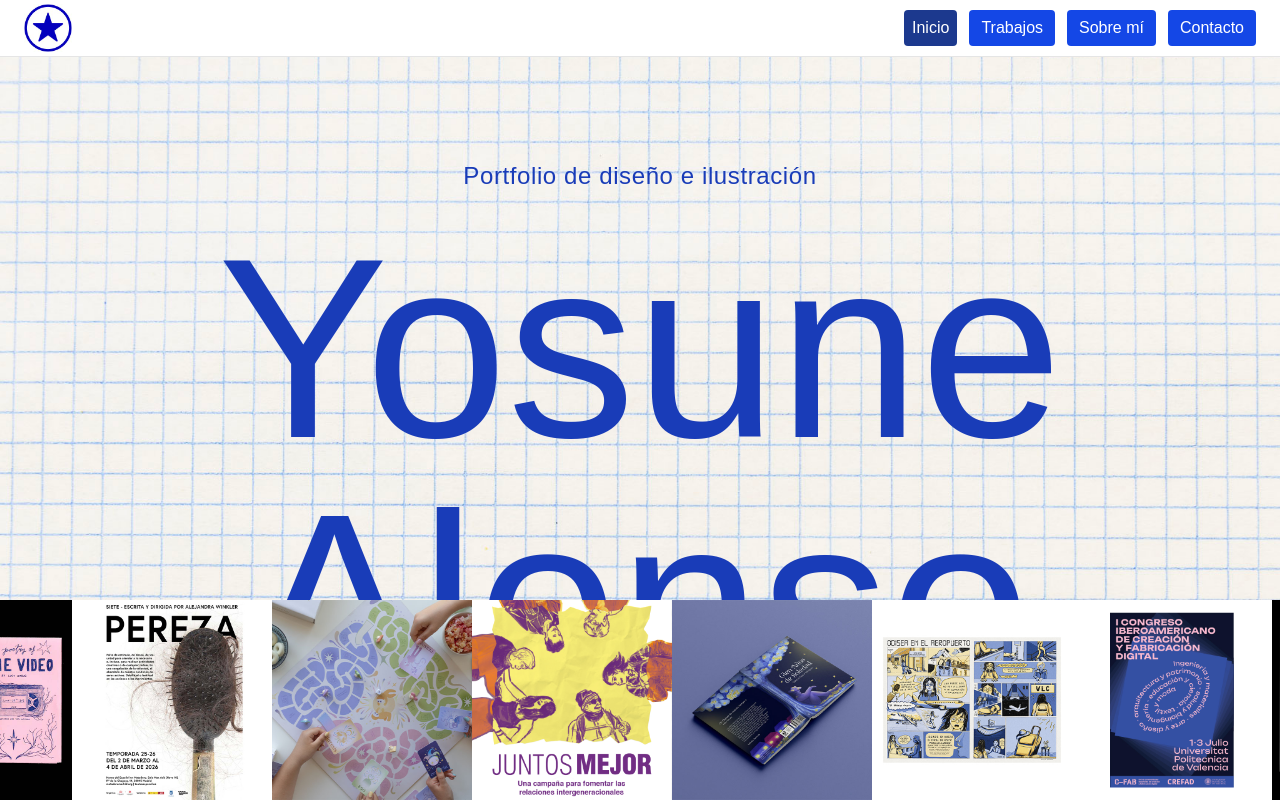
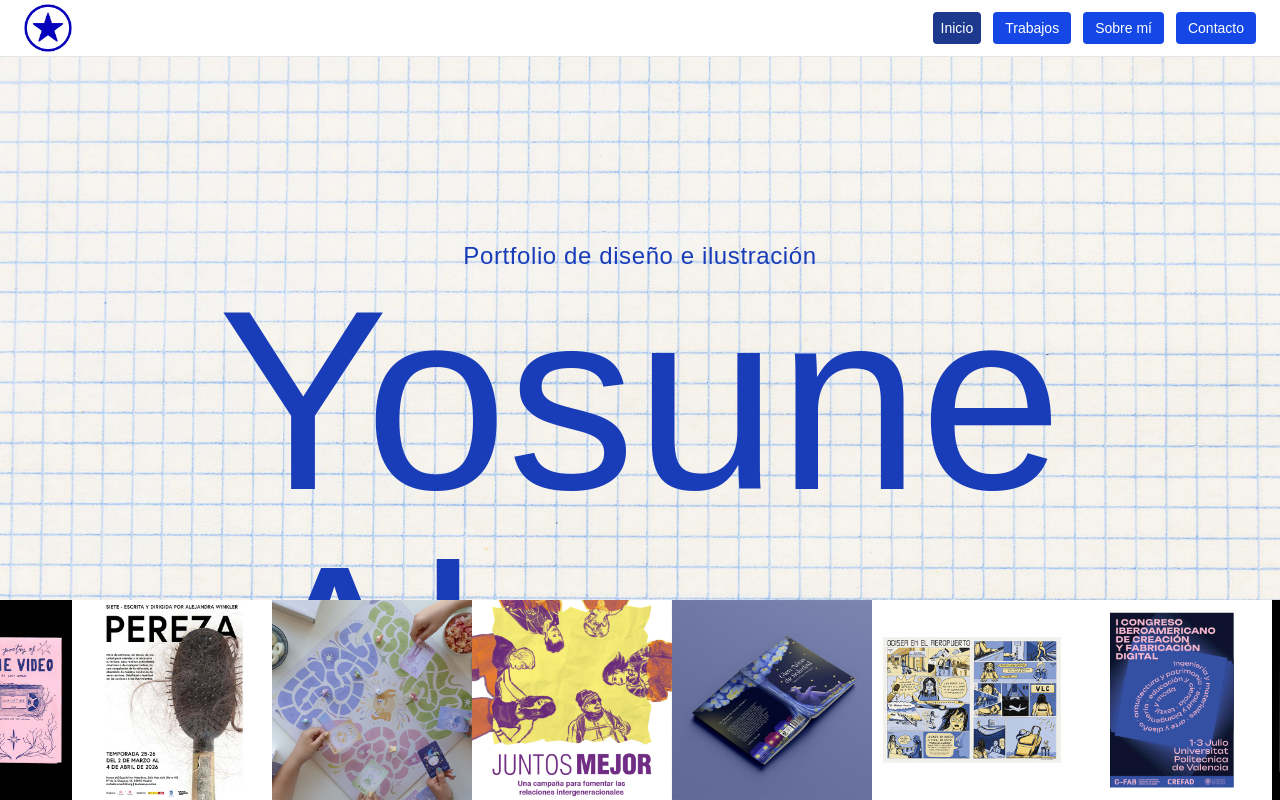
Before and after one commit to yosunealonso/Portfolio, a Vue app: page /#/ in a window 1280 px wide. Built offline with nearby package versions, Linux system fonts and the light colour scheme.

Commit message:
Cambio de tipografía y otras correcciones de estilo

```diff
--- a/src/components/Navbar.vue
+++ b/src/components/Navbar.vue
@@ -14,7 +14,7 @@ const closeMenu = () => {
 </script>
 
 <template>
-  <nav class="sticky top-0 z-50 w-full bg-white border-b">
+  <nav class="sticky top-0 z-50 w-full bg-white border-b ">
     <div class="flex justify-between items-center px-6 py-1">
 
         <RouterLink
@@ -23,15 +23,14 @@ const closeMenu = () => {
         </RouterLink>
 
       <!-- Menú Desktop -->
-      <div class="hidden md:flex gap-3">
+      <div class="portfolio hidden md:flex gap-3">
         <RouterLink
           to="/"
           @click="closeMenu"
           :class="[
-            'flex items-center gap-2 px-2 py-1.5 rounded text-base text-white transition',
+            'flex items-center gap-2 px-2 py-1.5 rounded text-sm text-white transition',
             route.path === '/' ? ' bg-blue-900' : 'font-normal bg-blue-700 hover:bg-blue-800'
           ]"
-          style="font-family: Arial, sans-serif"
         >
           Inicio
         </RouterLink>
@@ -40,10 +39,9 @@ const closeMenu = () => {
           to="/works"
           @click="closeMenu"
           :class="[
-            'flex items-center gap-2 px-3 py-1.5 rounded text-base text-white transition',
+            'flex items-center gap-2 px-3 py-1.5 rounded text-sm text-white transition',
             route.path.startsWith('/works') ? ' bg-blue-900' : 'font-normal bg-blue-700 hover:bg-blue-800'
           ]"
-          style="font-family: Arial, sans-serif"
         >
           Trabajos
         </RouterLink>
@@ -52,10 +50,9 @@ const closeMenu = () => {
           to="/about/bio"
           @click="closeMenu"
           :class="[
-            'flex items-center gap-2 px-3 py-1.5 rounded text-base text-white transition',
+            'flex items-center gap-2 px-3 py-1.5 rounded text-sm text-white transition',
             route.path.startsWith('/about/bio') ? ' bg-blue-800' : 'font-normal bg-blue-700 hover:bg-blue-800'
           ]"
-          style="font-family: Arial, sans-serif"
         >
           Sobre mí
         </RouterLink>
@@ -64,10 +61,9 @@ const closeMenu = () => {
           to="/contact"
           @click="closeMenu"
           :class="[
-            'flex items-center gap-2 px-3 py-1.5 rounded text-base text-white transition',
+            'flex items-center gap-2 px-3 py-1.5 rounded text-sm text-white transition',
             route.path.startsWith('/contact') ? ' bg-blue-800' : 'font-normal bg-blue-700 hover:bg-blue-800'
           ]"
-          style="font-family: Arial, sans-serif"
         >
           Contacto
         </RouterLink>
@@ -120,3 +116,12 @@ const closeMenu = () => {
     </div>
   </nav>
 </template>
+
+<style scoped>
+
+.portfolio {
+  font-family: "rotunda-variable",sans-serif;
+  font-variation-settings: 'wght' 400;
+}
+
+</style>
--- a/src/components/WorkCarousel.vue
+++ b/src/components/WorkCarousel.vue
@@ -20,7 +20,7 @@ const props = defineProps<Props>()
 
 <template>
   <Carousel
-    class="w-full max-w-sm md:max-w-2xl lg:max-w-2xl mx-auto"
+    class="w-full md:max-w-2xl mx-auto"
     :opts="{ loop: true }"
     :plugins="[Autoplay({ delay: 3000 })]"
   >
@@ -31,11 +31,11 @@ const props = defineProps<Props>()
         :key="index"
       >
         <Card class="border-none shadow-none">
-          <CardContent class="p-0 aspect-4/3">
+          <CardContent class=" h-full">
             <img
               :src="`${props.basePath}/${photo}.jpg`"
               :alt="`Image ${index + 1}`"
-              class="w-full h-1xl object-cover rounded-xl"
+              class="h-full object-cover rounded-xl"
             />
           </CardContent>
         </Card>
--- a/src/pages/about/About.vue
+++ b/src/pages/about/About.vue
@@ -11,7 +11,7 @@ style="background-image: url('/images/fondo.jpg');"">
       Sobre mí
     </h1>
 
-    <div class="flex gap-6 border-b pb-4 mb-10">
+    <div class="portfolio text-lg flex gap-6 border-b pb-4 mb-10">
 
 
       <RouterLink
@@ -45,4 +45,9 @@ style="background-image: url('/images/fondo.jpg');"">
   font-style: normal;
 }
 
+.portfolio {
+  font-family: "rotunda-variable",sans-serif;
+  font-variation-settings: 'wght' 400;
+}
+
 </style>
--- a/src/pages/about/Bio.vue
+++ b/src/pages/about/Bio.vue
@@ -1,12 +1,12 @@
 <template>
-   <section class=" px-0 py-0 max-w-6xl">
+   <section class=" portfolio px-0 py-0 max-w-6xl">
 
     <div class="items-start flex flex-col lg:flex-row gap-12">
 
       <!-- foto -->
       <div class="lg:w-1/2">
         <img
-          src="/images/mifoto.png"
+          src="/images/mifoto1.png"
           alt="Foto personal"
           class="w-full rounded-xl object-cover hover:scale-110 hover:rotate-3 transition"
         />
@@ -77,4 +77,9 @@
 
 <style scoped>
 
+.portfolio {
+  font-family: "rotunda-variable",sans-serif;
+  font-variation-settings: 'wght' 400;
+}
+
 </style>
--- a/src/pages/about/Skills.vue
+++ b/src/pages/about/Skills.vue
@@ -7,7 +7,7 @@
 
   <section class="max-w-6xl">
 
-    <div class="grid grid-cols-1 md:grid-cols-3 lg:grid-cols-3 gap-12">
+    <div class="portfolio grid grid-cols-1 md:grid-cols-3 lg:grid-cols-3 gap-12">
 
       <div>
         <div class="flex items-center gap-3 mb-6 text-blue-800">
@@ -164,4 +164,9 @@
 
 <style scoped>
 
+.portfolio {
+  font-family: "rotunda-variable",sans-serif;
+  font-variation-settings: 'wght' 400;
+}
+
 </style>
--- a/src/pages/contact/Contact.vue
+++ b/src/pages/contact/Contact.vue
@@ -20,7 +20,7 @@ const selectedSubject = ref('')
 
 <template>
   <section
-  class="px-6 py-12 min-h-screen flex flex-col"
+  class="portfolio px-6 py-12 min-h-screen flex flex-col"
   style="background-image: url('/images/fondo.jpg')";>
 
     <h1 class="nombre text-7xl text-blue-800 mb-4">Contacto</h1>
@@ -145,4 +145,9 @@ const selectedSubject = ref('')
   font-style: normal;
 }
 
+.portfolio {
+  font-family: "rotunda-variable",sans-serif;
+  font-variation-settings: 'wght' 400;
+}
+
 </style>
--- a/src/pages/home/Home.vue
+++ b/src/pages/home/Home.vue
@@ -8,7 +8,7 @@ import { works } from '@/data/works'
     style="background-image: url('/images/fondo.jpg');"
   >
 
-    <div class="flex flex-col items-center justify-between h-full w-full pt-40 pb-10">
+    <div class="flex flex-col items-center justify-between h-full w-full pt-60 pb-30">
 
       <div class="text-center w-full">
         <p class="portfolio block text-2xl text-blue-800 tracking-wide font-sans hover:text-[#f0b1c3]">
@@ -17,7 +17,7 @@ import { works } from '@/data/works'
       </div>
 
       <div class="flex-1 flex items-center justify-center w-full">
-        <h1 class="nombre block text-[30vw] sm:text-[30vw] md:text-[20vw] leading-none text-blue-800 text-center hover:text-[#f0b1c3]">
+        <h1 class="nombre block text-[30vw] md:text-[20vw] leading-none text-blue-800 text-center hover:text-[#f0b1c3]">
         Yosune Alonso
         </h1>
       </div>
@@ -79,9 +79,8 @@ import { works } from '@/data/works'
 }
 
 .portfolio {
-  font-family: "arial", sans-serif;
-  font-weight: 400;
-  font-style: normal;
+  font-family: "rotunda-variable",sans-serif;
+  font-variation-settings: 'wght' 400;
 }
 
 </style>
--- a/src/pages/works/WorkDetail.vue
+++ b/src/pages/works/WorkDetail.vue
@@ -29,7 +29,7 @@ const goBack = () => {
 
 <template>
   <section
-  class="px-6 py-12" v-if="work"
+  class="portfolio px-6 py-12" v-if="work"
   style="background-image: url('/images/fondo.jpg')";>
 
     <button
@@ -46,11 +46,11 @@ const goBack = () => {
 
       <div class="lg:w-1/2 flex flex-col justify-end pr-0 lg:pr-16 mb-12 lg:mb-0">
 
-        <h1 class="text-4xl lg:text-5xl font-bold mb-6">
+        <h1 class="nombre text-blue-800 text-6xl md:text-7xl lg:text-8xl font-bold mb-6 ">
             {{ work.title }}
           </h1>
 
-          <p class="text-gray-600 mb-6 leading-relaxed max-w-md">
+          <p class="text-gray-600 text-base md:text-lg lg:text-lg mb-6 leading-relaxed max-w-md">
             {{ work.description }}
           </p>
 
@@ -78,3 +78,18 @@ const goBack = () => {
     <h1 class="text-2xl">Proyecto no encontrado</h1>
   </section>
 </template>
+
+<style scoped>
+
+.nombre {
+  font-family: 'bookeyed-jack', sans-serif;
+  font-weight: 400;
+  font-style: normal;
+}
+
+.portfolio {
+  font-family: "rotunda-variable",sans-serif;
+  font-variation-settings: 'wght' 400;
+}
+
+</style>
--- a/src/pages/works/Works.vue
+++ b/src/pages/works/Works.vue
@@ -23,7 +23,7 @@ const filteredWorks = computed(() => {
 
 <template>
   <section
-  class="px-6 py-12 min-h-screen"
+  class="portfolio px-6 py-12 min-h-screen"
   style="background-image: url('/images/fondo.jpg')";>
 
     <h1 class="nombre text-7xl text-blue-800 mb-4">Trabajos</h1>
@@ -133,4 +133,9 @@ const filteredWorks = computed(() => {
   font-style: normal;
 }
 
+.portfolio {
+  font-family: "rotunda-variable",sans-serif;
+  font-variation-settings: 'wght' 400;
+}
+
 </style>
```
Also changed, not shown: public/images/mifoto1.png (added).
